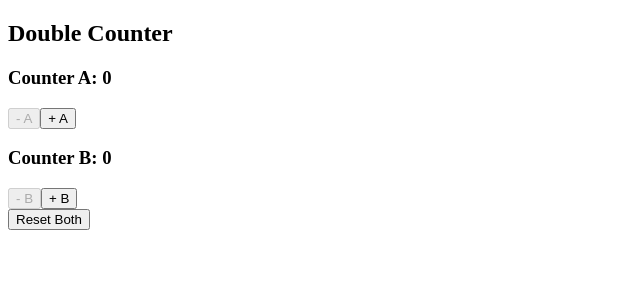
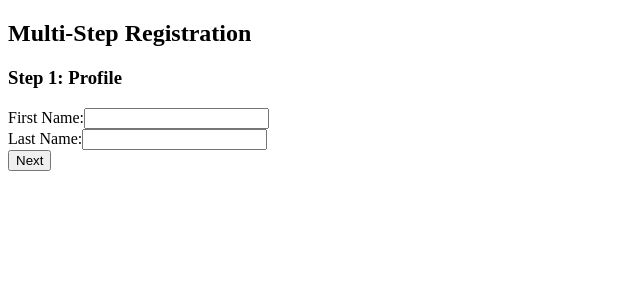
Before and after one commit to sadak15/react-ex, a React (Vite) app: page / in a window 1280 px wide. Shown: the top 300 px of the page, without its empty margins (0-640 px from the left). Built offline with nearby package versions, Linux system fonts and the light colour scheme.

Commit message:
Multi step form

```diff
--- a/src/App.jsx
+++ b/src/App.jsx
@@ -1,19 +1,10 @@
 
-import LoginForm from "./Login";
-import Counter from "./Counter";
-import DoubleCounter from "./doubleCounterReducer"
+import MultiStepForm from "./MultiStepForm"
 
 const App = () => {
-  const users = [
-    { id: 1, name: "Ahmed", email: "sadakc15@gmail.com" },
-    { id: 2, name: "Haaruun", email: "sadakc15@gmail.com" },
-  ];
-
   return (
     <div>
-      {/* <LoginForm/>
-      <Counter/> */}
-      <DoubleCounter/>
+      <MultiStepForm />
     </div>
   );
 };
--- /dev/null
+++ b/src/MultiStepForm.jsx
@@ -0,0 +1,141 @@
+import React, { useReducer } from 'react';
+
+export const initialState = {
+    step: 1,
+    firstName: '',
+    lastName: '',
+    email: '',
+    phone: '',
+};
+
+export function formReducer(state, action) {
+    switch (action.type) {
+        case 'UPDATE_FIELD':
+            return {
+                ...state,
+                [action.field]: action.value,
+            };
+        case 'NEXT_STEP':
+            return {
+                ...state,
+                step: state.step + 1,
+            };
+        case 'PREV_STEP':
+            return {
+                ...state,
+                step: state.step - 1,
+            };
+        case 'RESET_FORM':
+            return initialState;
+        default:
+            return state;
+    }
+}
+
+
+const MultiStepForm = () => {
+    const [state, dispatch] = useReducer(formReducer, initialState);
+
+    const handleChange = (e) => {
+        dispatch({
+            type: 'UPDATE_FIELD',
+            field: e.target.name,
+            value: e.target.value,
+        });
+    };
+
+    const nextStep = () => dispatch({ type: 'NEXT_STEP' });
+    const prevStep = () => dispatch({ type: 'PREV_STEP' });
+    const resetForm = () => dispatch({ type: 'RESET_FORM' });
+
+    const handleSubmit = () => {
+        alert('Form submitted successfully!');
+        resetForm();
+    };
+
+    return (
+        <div>
+            <h2>Multi-Step Registration</h2>
+            {state.step === 1 && (
+                <div>
+                    <h3>Step 1: Profile</h3>
+                    <label>
+                        First Name:
+                        <input
+                            type="text"
+                            name="firstName"
+                            value={state.firstName}
+                            onChange={handleChange}
+                        />
+                    </label>
+                    <br />
+                    <label>
+                        Last Name:
+                        <input
+                            type="text"
+                            name="lastName"
+                            value={state.lastName}
+                            onChange={handleChange}
+                        />
+                    </label>
+                    <br />
+                    <button onClick={nextStep}>Next</button>
+                </div>
+            )}
+            {state.step === 2 && (
+                <div>
+                    <h3>Step 2: Contact</h3>
+                    <label>
+                        Email:
+                        <input
+                            type="email"
+                            name="email"
+                            value={state.email}
+                            onChange={handleChange}
+                        />
+                    </label>
+                    <br />
+                    <label>
+                        Phone:
+                        <input
+                            type="tel"
+                            name="phone"
+                            value={state.phone}
+                            onChange={handleChange}
+                        />
+                    </label>
+                    <br />
+                    <button onClick={prevStep}>Back</button>
+                    <button onClick={nextStep}>Next</button>
+                </div>
+            )}
+            {state.step === 3 && (
+                <div>
+                    <h3>Step 3: Review</h3>
+                    <p>
+                        <strong>First Name:</strong> {state.firstName}
+                    </p>
+                    <p>
+                        <strong>Last Name:</strong> {state.lastName}
+                    </p>
+                    <p>
+                        <strong>Email:</strong> {state.email}
+                    </p>
+                    <p>
+                        <strong>Phone:</strong> {state.phone}
+                    </p>
+                    <button onClick={prevStep}>Back</button>
+                    <button onClick={handleSubmit}>Confirm</button>
+                </div>
+            )}
+            {state.step > 3 && (
+                <div>
+                    <h3>Form Completed</h3>
+                    <button onClick={resetForm}>Start Over</button>
+                </div>
+            )}
+        </div>
+    );
+};
+
+export default MultiStepForm;
```
